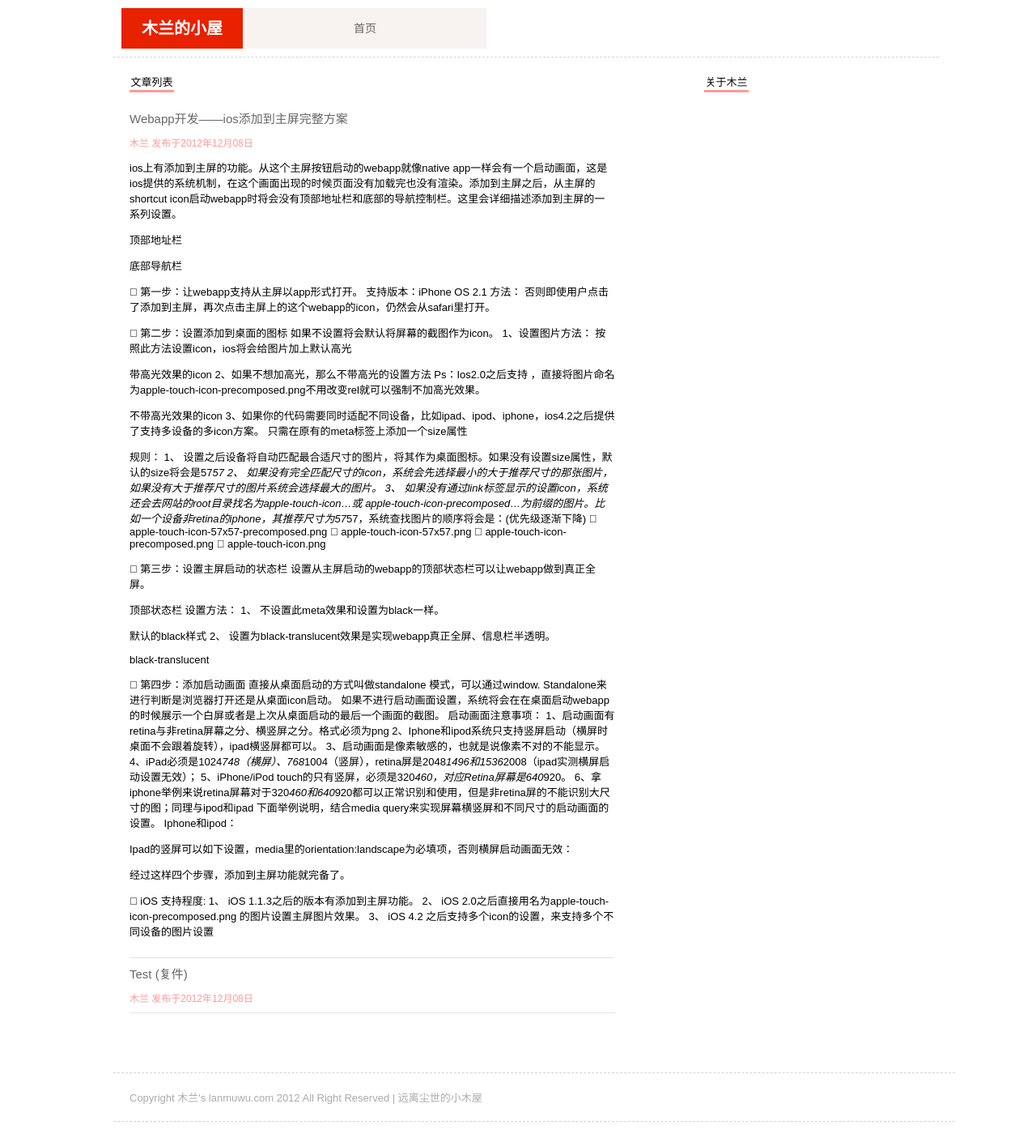
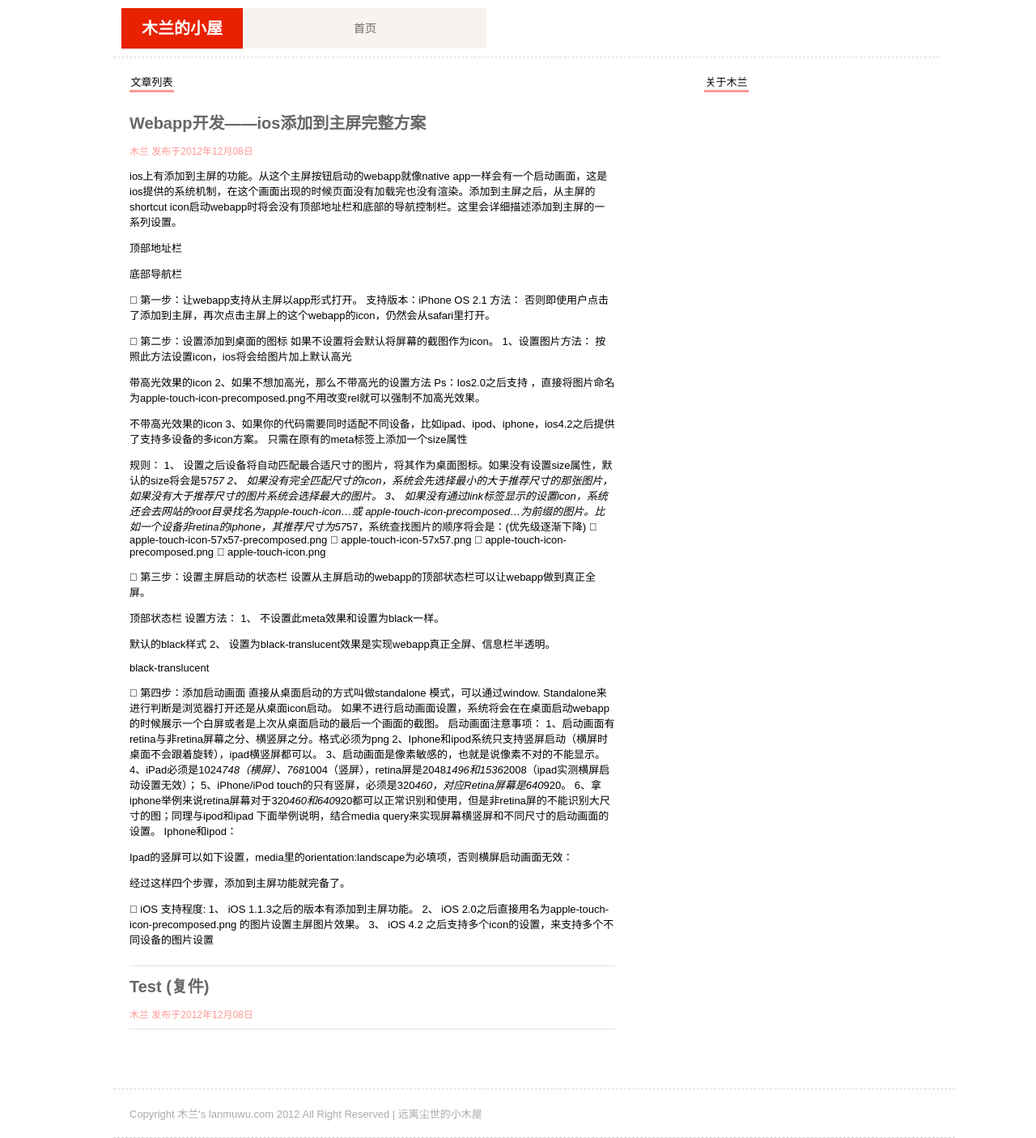
Before and after one commit to siriusdog/yigiyigi.github.com, a Jekyll site: the page built from index.html, in a window 1280 px wide. Shown: the whole page at 81% size. Built offline with Jekyll 4.4.1, drawn with Linux system fonts in a browser that asks for light colours; Markdown is read by kramdown in place of the engine named in the settings; the list of posts is cut into pages by our own code.

Commit message:
Signed-off-by: yigiyigi <yigiyigi@gmail.com>

```diff
--- a/static/css/main.css
+++ b/static/css/main.css
@@ -110,9 +110,10 @@ header .nav li.on a{
 }
 
 .main .content-list .title {
-	height: 30px;
-	line-height: 20px;
-	font-size: 15px;
+	height: 40px;
+	line-height: 30px;
+	font-size: 20px;
+	font-weight: bold;
 }
 
 .main .content-list .time {
```
